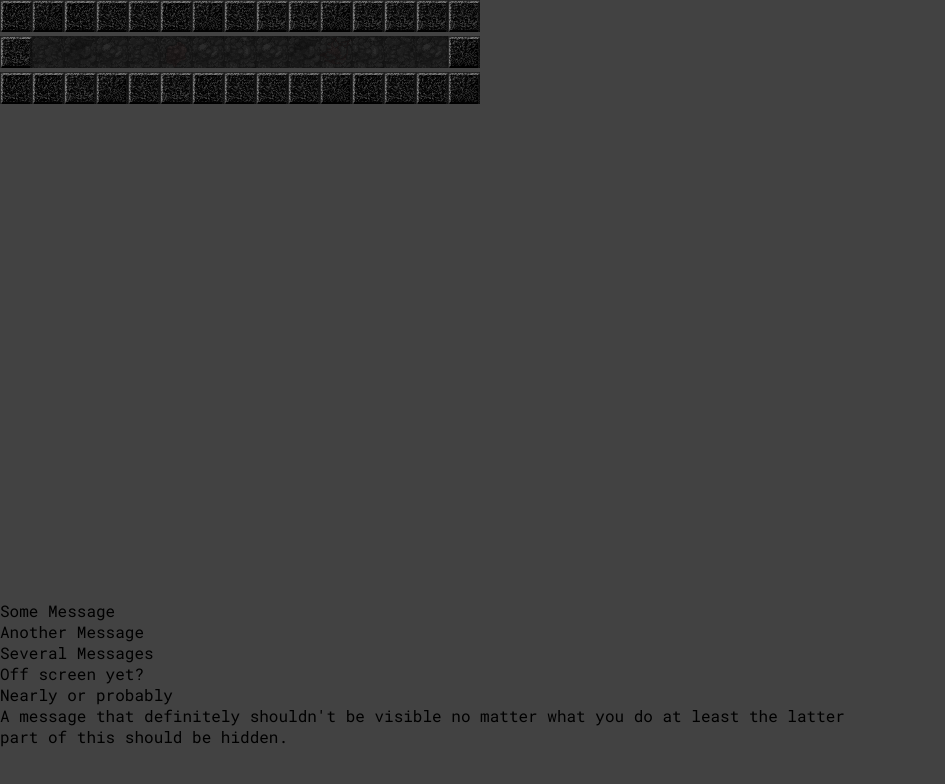
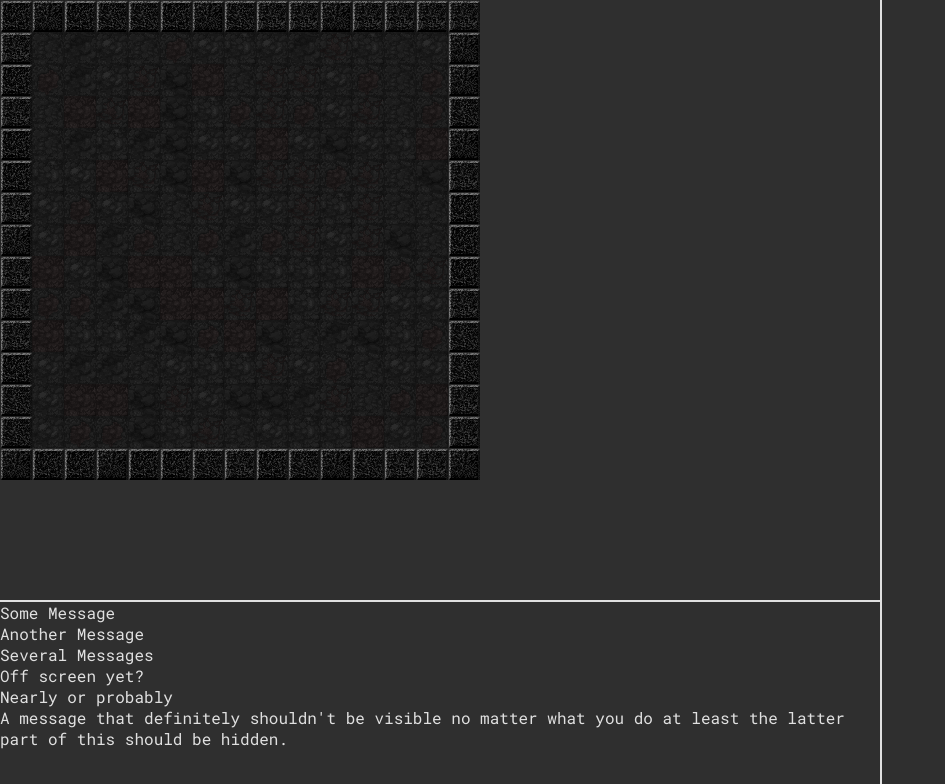
Before and after one commit to burnhamrobertp/dcweb, a React (Create React App) app: page / in a window 1280 px wide. Shown: the top 784 px of the page, without its empty margins (0-945 px from the left). Built offline with nearby package versions, Linux system fonts and the light colour scheme; what react-localization would draw is missing.

Commit message:
Improve display styles slightly within game

```diff
--- a/src/scenes/dungeon/DungeonMap.jsx
+++ b/src/scenes/dungeon/DungeonMap.jsx
@@ -10,18 +10,22 @@ class DungeonMap extends React.Component {
   }
 
   get map() {
+    let width = 15,
+      height = 15;
     return {
-      width: 15,
-      height: 15,
+      width: width,
+      height: height,
       playerPosition: [1, 1],
       map: [
-        Array(15).fill(DungeonFeatures.WALL.INDESTRUCTIBLE),
-        [
-          DungeonFeatures.WALL.INDESTRUCTIBLE,
-          ...Array(13).fill(DungeonFeatures.FLOOR.DIRT_GREY),
-          DungeonFeatures.WALL.INDESTRUCTIBLE
-        ],
-        Array(15).fill(DungeonFeatures.WALL.INDESTRUCTIBLE)
+        Array(width).fill(DungeonFeatures.WALL.INDESTRUCTIBLE),
+        ...Array(height-2).fill(
+          [
+            DungeonFeatures.WALL.INDESTRUCTIBLE,
+            ...Array(width-2).fill(DungeonFeatures.FLOOR.DIRT_GREY),
+            DungeonFeatures.WALL.INDESTRUCTIBLE
+          ]
+        ),
+        Array(width).fill(DungeonFeatures.WALL.INDESTRUCTIBLE)
       ]
     }
   }
--- a/src/scenes/dungeon/components/MapFeature/index.jsx
+++ b/src/scenes/dungeon/components/MapFeature/index.jsx
@@ -2,7 +2,7 @@ import React from 'react'
 
 class MapFeature extends React.Component {
   render() {
-    return <div id="map-feature" className={this.featureClass}>
+    return <div className={`map-feature ${this.featureClass}`}>
 
     </div>
   }
--- a/src/scenes/dungeon/components/MapGrid/index.jsx
+++ b/src/scenes/dungeon/components/MapGrid/index.jsx
@@ -5,13 +5,13 @@ class MapGrid extends React.Component {
   render() {
     const map = this.props.map.map.map(
       row => (
-        <div id="map-row">
+        <div className="map-row">
           { row.map(feature => <MapFeature feature={feature} /> ) }
         </div>
       )
     );
 
-    return <div className="map-grid">
+    return <div id="map-grid">
       { map }
     </div>
   }
--- a/src/styles/_game.scss
+++ b/src/styles/_game.scss
@@ -1,6 +1,8 @@
+$border: 2px solid $fg-primary;
+
 #dungeon {
   height: 100%;
-  background-color: #424242;
+  background-color: $bg-primary;
   display: grid;
   grid-template-columns: auto 400px;
   grid-template-rows: 75% 25%;
@@ -8,15 +10,24 @@
   #dungeon-map {
     grid-column: 1 / 2;
     grid-row: 1 / 2;
+
+    #map-grid {
+      .map-row {
+        height: 32px;
+      }
+    }
   }
 
   #sidebar {
     grid-column: 2 / 3;
     grid-row: 1 / 3;
+    border-left: $border;
   }
 
   #message-log {
     grid-column: 1 / 2;
     grid-row: 2 / 3;
+    color: $fg-primary;
+    border-top: $border;
   }
 }
--- /dev/null
+++ b/src/styles/_variables.scss
@@ -0,0 +1,2 @@
+$bg-primary: #2f2f2f;
+$fg-primary: #e0e0e0;
--- a/src/styles/dcweb.scss
+++ b/src/styles/dcweb.scss
@@ -1,3 +1,4 @@
+@import 'variables';
 @import 'defaults';
 @import 'game';
 
```
Also changed, not shown: public/manifest.json, 1 other file (tests, documents, lock files or other folders).
